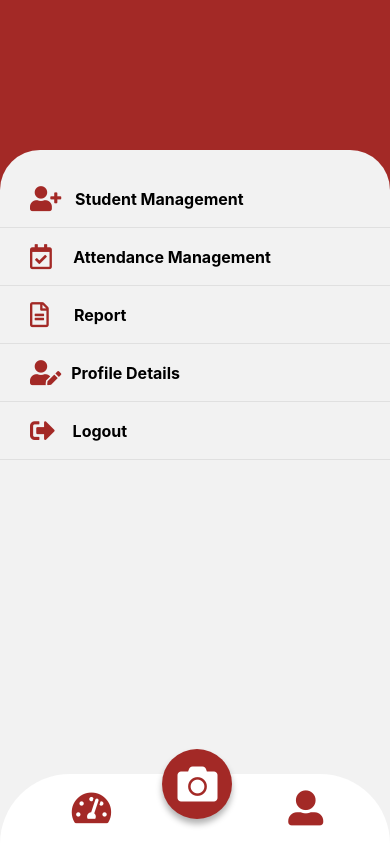
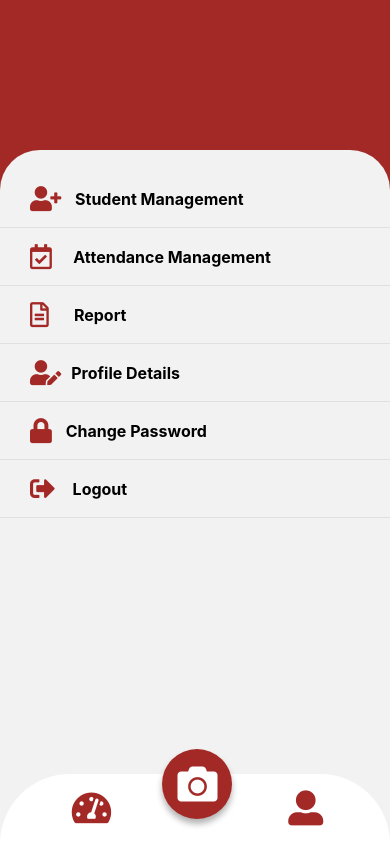
Before and after one commit to ecabuen/scan, a React Native app in the folder scan/: screen /Profile in a window 390 px wide. Built offline with nearby package versions, Linux system fonts and the light colour scheme.

Commit message:
Add Change Password option

```diff
--- a/scan/ProfileScreen.js
+++ b/scan/ProfileScreen.js
@@ -87,6 +87,12 @@ export default function ProfileScreen() {
     navigation.navigate('Attendance', { id });
   };
 
+  const handlePassword = () => {
+    navigation.navigate('Password', {
+      id
+    });
+  };
+
   const getImageSource = () => {
     try {
       const images = require.context('./teacherimages', false, /\.jpg$/);
@@ -126,6 +132,10 @@ export default function ProfileScreen() {
         <TouchableOpacity style={styles.option} onPress={handleProfileDetails}>
           <Icon name="user-edit" size={25} color="#A32926" style={styles.optionIcon}  />
           <Text style={styles.optionText}>Profile Details</Text>
+        </TouchableOpacity>
+        <TouchableOpacity style={styles.option} onPress={handlePassword}>
+          <Icon name="lock" size={25} color="#A32926" style={styles.optionIcon}  />
+          <Text style={styles.optionText}> Change Password</Text>
         </TouchableOpacity>
         <TouchableOpacity style={styles.option} onPress={handleLogout}>
           <Icon name="sign-out-alt" size={25} color="#A32926" style={styles.optionIcon} />
```
